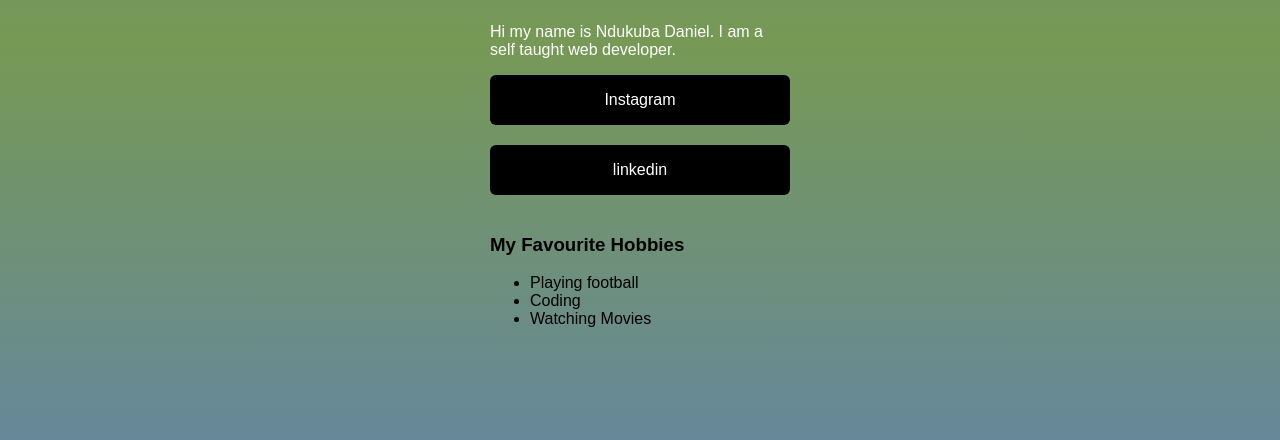
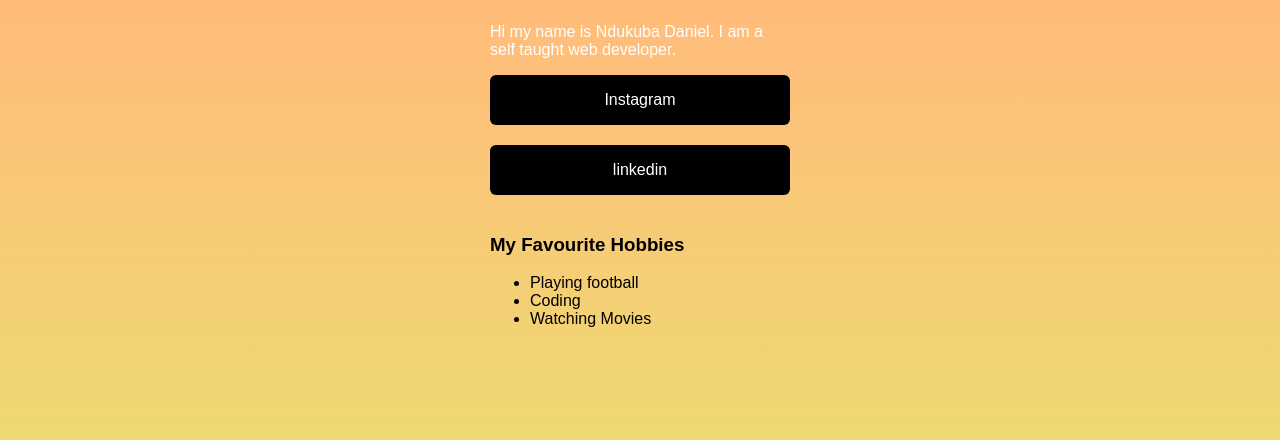
Before and after one commit to danielNdukuba/linktree-clone, a plain HTML site: page index.html in a window 1280 px wide. Shown: the part 360-800 px from the top of the page. Drawn offline with Linux system fonts and the light colour scheme.

Commit message:
Update index.css

```diff
--- a/index.css
+++ b/index.css
@@ -5,7 +5,7 @@ html{
 }
 body{
    font-family: sans-serif;
-    background-image: linear-gradient(#689,#795,#689);
+    background-image: linear-gradient(#FFA351, #FFBE7B,#EED971);
     background-size: cover;
     height: fit-content;
     margin: 0;
```
